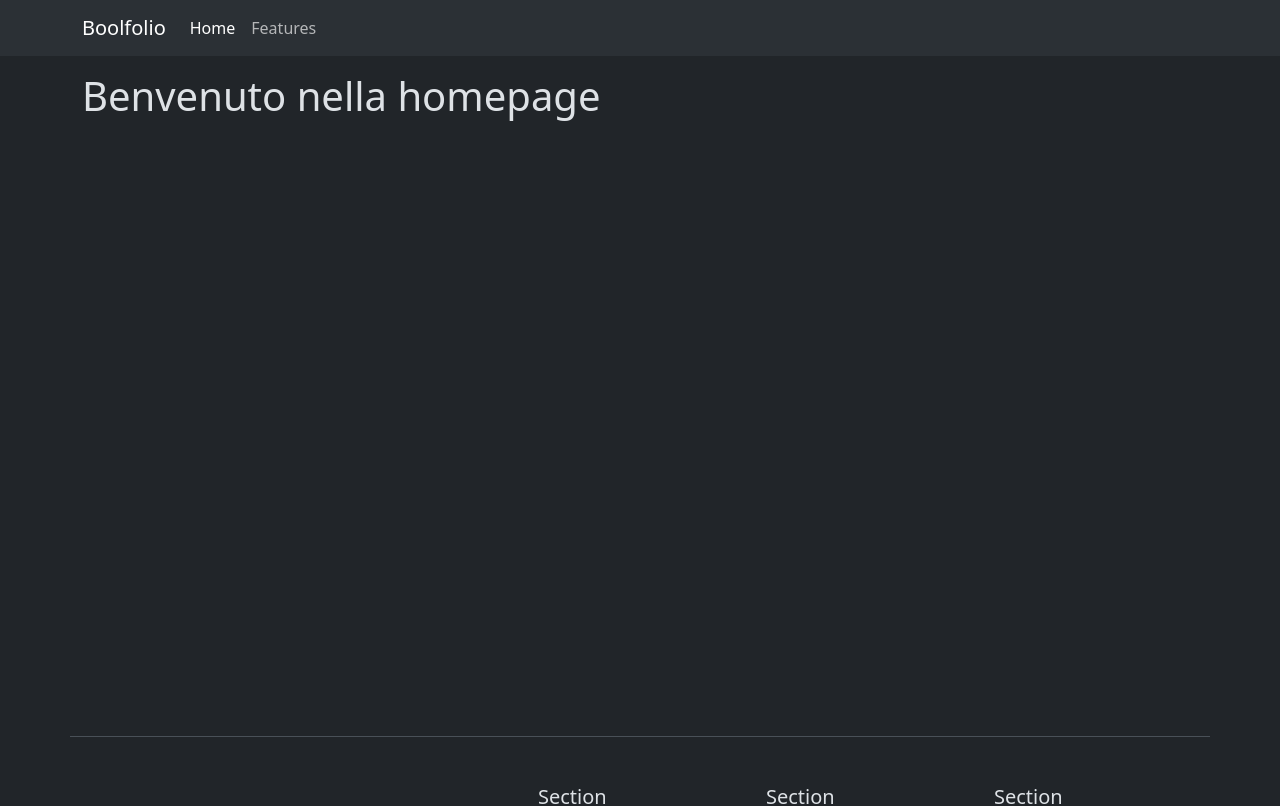
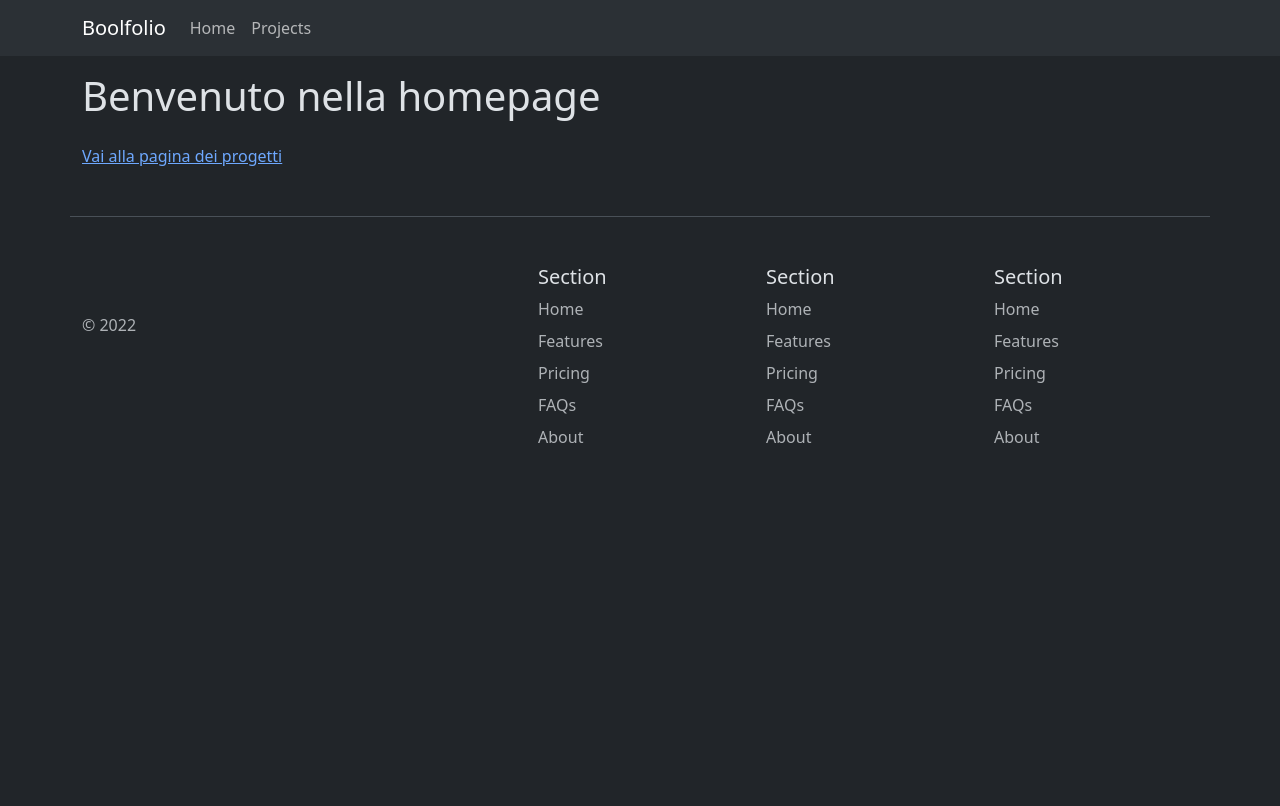
Before and after one commit to marcodedemo/vite-boolfolio, a Vue app: page / in a window 1280 px wide. Shown: the top 806 px of the page. Built offline with nearby package versions, Linux system fonts and the light colour scheme.

Commit message:
feat: added projects page

```diff
--- a/src/components/AppFooter.vue
+++ b/src/components/AppFooter.vue
@@ -71,8 +71,5 @@ export default {
 /* ----------------------------------- css ---------------------------------- */
 <style lang="scss" scoped>
 
-#footer-container{
-    margin-top: 600px;
-}
 
 </style>
--- a/src/components/AppHeader.vue
+++ b/src/components/AppHeader.vue
@@ -19,14 +19,15 @@ export default {
 
 <nav class="navbar navbar-expand-lg bg-body-tertiary">
   <div class="container">
-    <router-link class="navbar-brand" :to="{name: home}">Boolfolio</router-link>
+    <router-link class="navbar-brand" :to="{name: 'home'}">Boolfolio</router-link>
     <button class="navbar-toggler" type="button" data-bs-toggle="collapse" data-bs-target="#navbarNavAltMarkup" aria-controls="navbarNavAltMarkup" aria-expanded="false" aria-label="Toggle navigation">
       <span class="navbar-toggler-icon"></span>
     </button>
     <div class="collapse navbar-collapse" id="navbarNavAltMarkup">
       <div class="navbar-nav">
-        <router-link class="nav-link active" aria-current="page" :to="{name: home}">Home</router-link>
-        <a class="nav-link" href="#">Features</a>
+        <router-link class="nav-link" :to="{name: 'home'}">Home</router-link>
+        <router-link class="nav-link" :to="{name: 'projects'}">Projects</router-link>
+
       </div>
     </div>
   </div>
--- a/src/components/ProjectCard.vue
+++ b/src/components/ProjectCard.vue
@@ -1,7 +1,6 @@
 
 /* --------------------------------- js --------------------------------- */
 <script>
-import axios from 'axios';
 
 
 export default {
--- a/src/pages/AppHome.vue
+++ b/src/pages/AppHome.vue
@@ -23,6 +23,9 @@ export default {
 
     <h1 class="py-3">Benvenuto nella homepage</h1>
 
+    <router-link :to="{name:'projects'}">Vai alla pagina dei progetti</router-link>
+
+
 </div>
 
 </template>
--- /dev/null
+++ b/src/pages/AppProjects.vue
@@ -0,0 +1,96 @@
+
+/* --------------------------------- js --------------------------------- */
+<script>
+
+import axios from 'axios';
+
+import ProjectCard from '../components/ProjectCard.vue';
+
+
+export default {
+  data() {
+    return {
+
+    projects: [],
+      totalPages: 0,
+      currentPage:1,
+
+    }
+  },
+
+  components: {
+    ProjectCard,
+
+  },
+
+    created(){
+
+        this.apiCall();
+    },
+
+    methods: {
+
+        apiCall(){
+
+        axios.get('http://127.0.0.1:8000/api/projects?page=' + this.currentPage).then(res =>{
+
+            this.projects = res.data.results.data;
+
+            this.totalPages = res.data.results.last_page;
+
+            console.log(res)
+
+        })
+        },
+
+        nextPage(){
+        if(this.currentPage < this.totalPages){
+
+            this.currentPage++;
+            this.apiCall();
+        }
+        },
+
+        prevPage(){
+        if(this.currentPage > 1){
+
+            this.currentPage--;
+            this.apiCall();
+        }
+        },
+    },
+}
+
+</script>
+
+
+/* ---------------------------------- html ---------------------------------- */
+<template>
+
+<div class="container">
+
+<h1 class="py-3">Projects</h1>
+
+<div id="card-container" class="d-flex flex-wrap gap-4">
+
+  <ProjectCard :project="project" v-for="project in projects"></ProjectCard>
+
+</div>
+
+<div id="pagination" class="d-flex justify-content-center gap-5 py-3 fs-2 ">
+
+  <div @click="prevPage" class="back"><i class="fa-solid fa-arrow-left"></i></div>
+  <div @click="nextPage" class="next"><i class="fa-solid fa-arrow-right"></i></div>
+
+</div>
+
+</div>
+
+
+</template>
+
+
+/* ----------------------------------- css ---------------------------------- */
+<style lang="scss" scoped>
+
+</style>
--- a/src/router.js
+++ b/src/router.js
@@ -3,6 +3,7 @@
 import { createRouter, createWebHistory } from 'vue-router';
 
 import AppHome from './pages/AppHome.vue';
+import AppProjects from './pages/AppProjects.vue';
 
 const router = createRouter({
 
@@ -15,6 +16,12 @@ const router = createRouter({
         name: 'home',
         component: AppHome
         },
+        {
+        path: '/projects',
+        name: 'projects',
+        component: AppProjects,
+        },
+
 
     ]
 });
```
